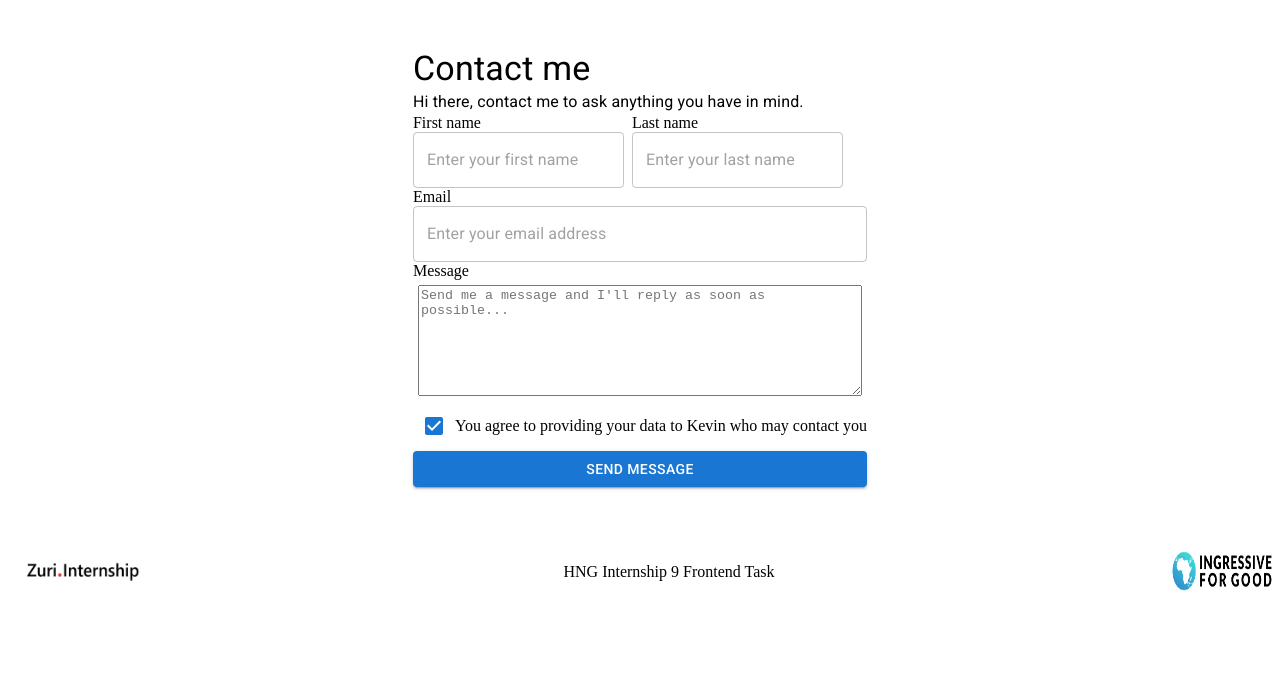
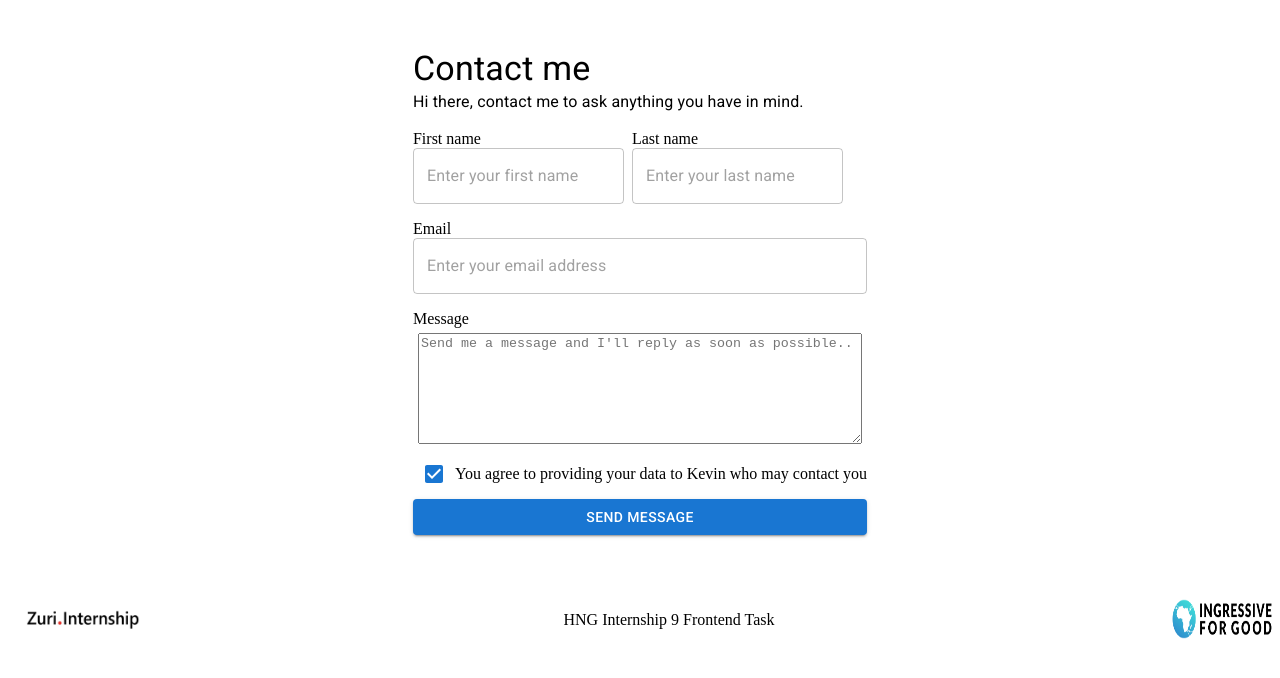
Before and after one commit to kevinmbuicode/HNG-Linktree-Internship, a React (Create React App) app in the folder link_tree/: page /contact in a window 1280 px wide. Shown: the top 678 px of the page. Built offline with nearby package versions, Linux system fonts and the light colour scheme.

Commit message:
Style: add margin to inputs

```diff
--- a/link_tree/src/components/Contact.js
+++ b/link_tree/src/components/Contact.js
@@ -25,33 +25,35 @@ const Contact = () => {
         Hi there, contact me to ask anything you have in mind.
       </Typography>
       <Box sx={{ display: "flex", flexDirection: {xs: "column", sm: "row"}, gap: 1}}>
-        <Box sx={{ display: "flex", flexDirection: "column"}}>
+        <Box sx={{ display: "flex", flexDirection: "column", marginTop: 2}}>
         <label htmlFor="First name" id="first_name">
           First name
         </label>
         <TextField id="first_name" placeholder="Enter your first name" />
         </Box>
-        <Box sx={{ display: "flex", flexDirection: "column"}}>
+        <Box sx={{ display: "flex", flexDirection: "column", marginTop: 2}}>
         <label htmlFor="Last name" id="first_name">
           Last name
         </label>
         <TextField id="last_name" placeholder="Enter your last name" />
         </Box>
       </Box>
-      <Box sx={{ display: "flex", flexDirection: "column" }}>
+      <Box sx={{ display: "flex", flexDirection: "column", marginTop: 2 }}>
         <label htmlFor="email" id="first_name">
           Email
         </label>
         <TextField id="email" placeholder="Enter your email address" />
+        <Box sx={{ marginTop: 2, display: "flex", flexDirection: "column" }}>
         <label htmlFor="email" id="first_name">
           Message
         </label>
         <TextareaAutosize
           aria-label="minimum height"
           minRows={7}
-          placeholder="Send me a message and I'll reply as soon as possible..."
+          placeholder="Send me a message and I'll reply as soon as possible.."
           style={{ margin: 5 }}
-        />
+          />
+          </Box>
         <Box sx={{ display: "flex" }}>
           <Checkbox defaultChecked />
           <p>You agree to providing your data to Kevin who may contact you</p>
```
